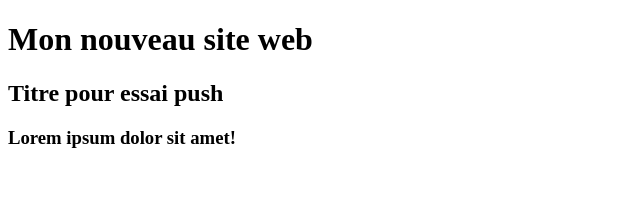
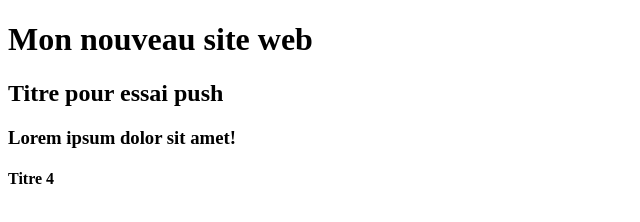
Before and after one commit to MarcCath01/site-web, a plain HTML site: page index.html in a window 1280 px wide. Shown: the full height of the page, 0-640 px from the left. Drawn offline with Linux system fonts and the light colour scheme.

Commit message:
Add and change title H4

```diff
--- a/index.html
+++ b/index.html
@@ -10,5 +10,6 @@
   <h1>Mon nouveau site web</h1>
   <h2>Titre pour essai push</h2>
   <h3>Lorem ipsum dolor sit amet!</h3>
+  <h4>Titre 4</h4>
 </body>
 </html>
```
